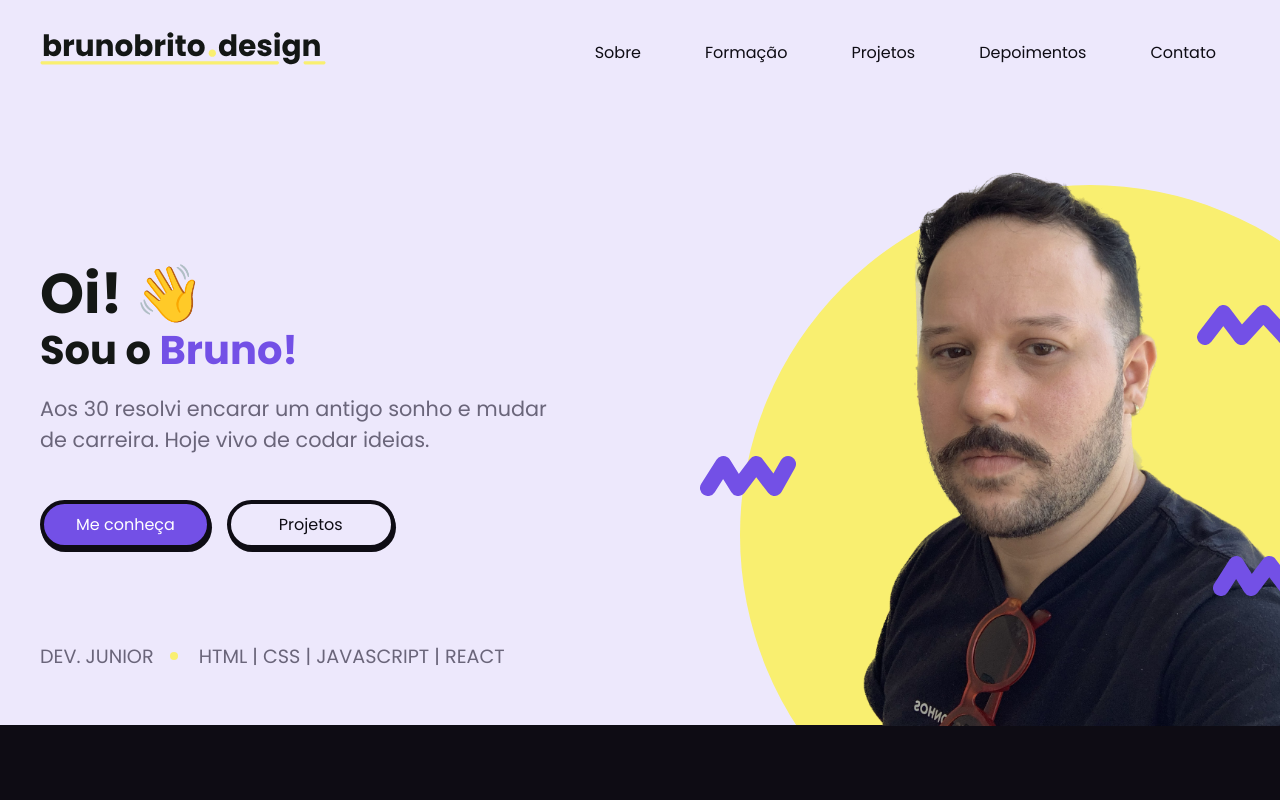
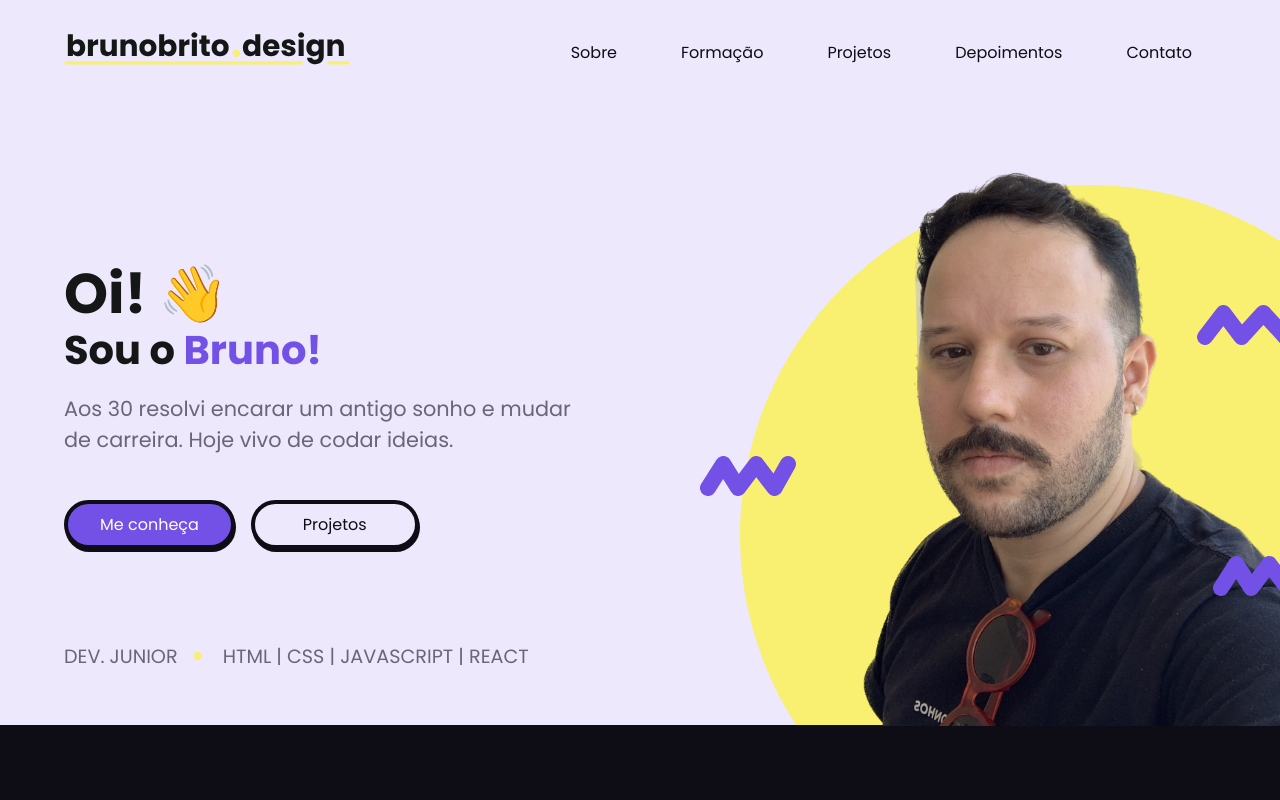
Before and after one commit to fbrunoobrito/mypersonalportifolio, a plain HTML site: page index.html in a window 1280 px wide. Shown: the top 800 px of the page. Drawn offline with Linux system fonts and the light colour scheme.

Commit message:
Scroll Fix

```diff
--- a/style.css
+++ b/style.css
@@ -25,7 +25,7 @@ img {
 }
 
 .container {
-  max-width: 1200px;
+  max-width: 90%;
   margin: 0 auto;
 }
 
@@ -41,8 +41,11 @@ img {
 }
 
 .logo {
-  align-self: center;
   min-width: 100%;
+}
+
+.logo img {
+  min-width: fit-content;
 }
 
 .menu ul {
@@ -65,6 +68,7 @@ img {
   min-width: -webkit-fill-available;
   display: grid;
   grid-template-columns: 1fr 1fr;
+  grid-auto-flow: row;
 }
 
 .apr-infos {
```
